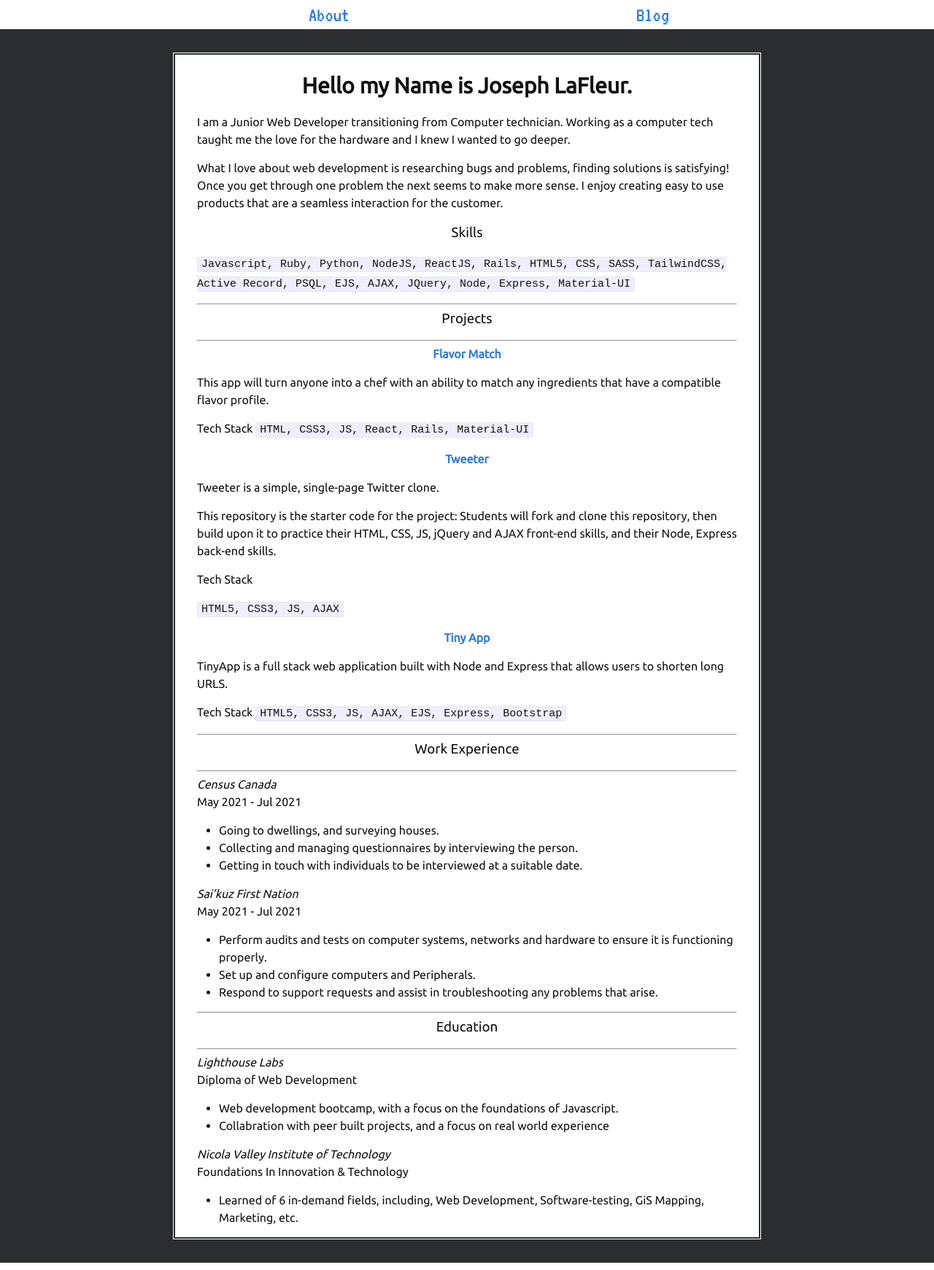
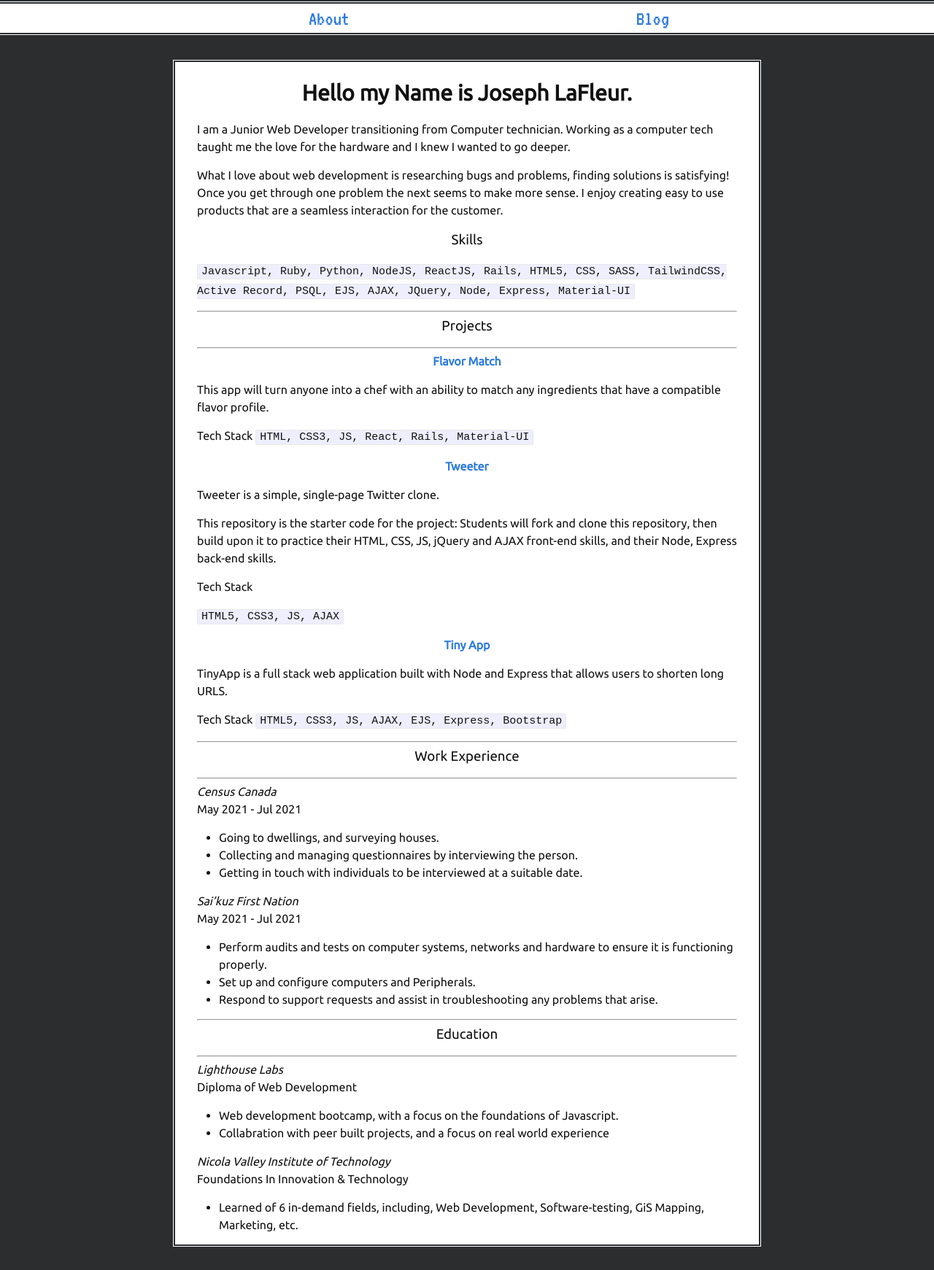
Before and after one commit to jlafleur93/jlafleur93.github.io, a Jekyll site: the page built from docs/index.markdown, in a window 1280 px wide. Shown: the whole page at 73% size. Built offline with Jekyll 4.4.1, drawn with Linux system fonts in a browser that asks for light colours.

Commit message:
more styling changes

```diff
--- a/docs/_posts/2021-08-03-Wednesday-Work.markdown
+++ b/docs/_posts/2021-08-03-Wednesday-Work.markdown
@@ -1,7 +1,7 @@
 ---
 layout: page
 title:  "Wednesday Work"
-date:   2021-08-04 18:20:00 -0600
+date:   2021-08-04 12:20:00 -0600
 categories: jekyll update
 ---
 Hello Bloggies,
--- a/docs/_sass/minima/_base.scss
+++ b/docs/_sass/minima/_base.scss
@@ -281,4 +281,6 @@ p:first-of-type {
 }
 #top-nav {
   height: 40px;
+  border-top: thick double #2b2d2f;
+  border-bottom: thick double #2b2d2f;
 }
```
